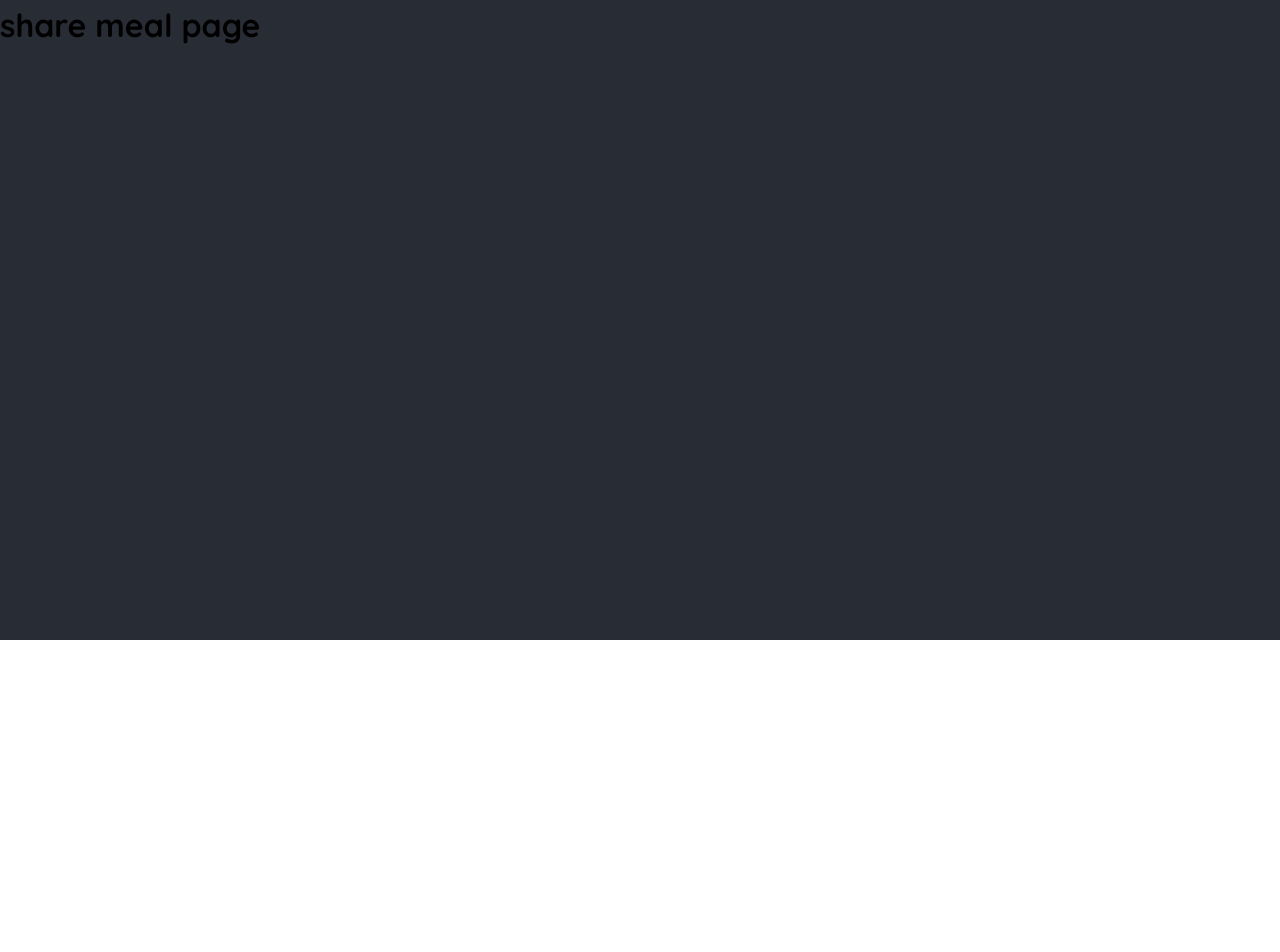
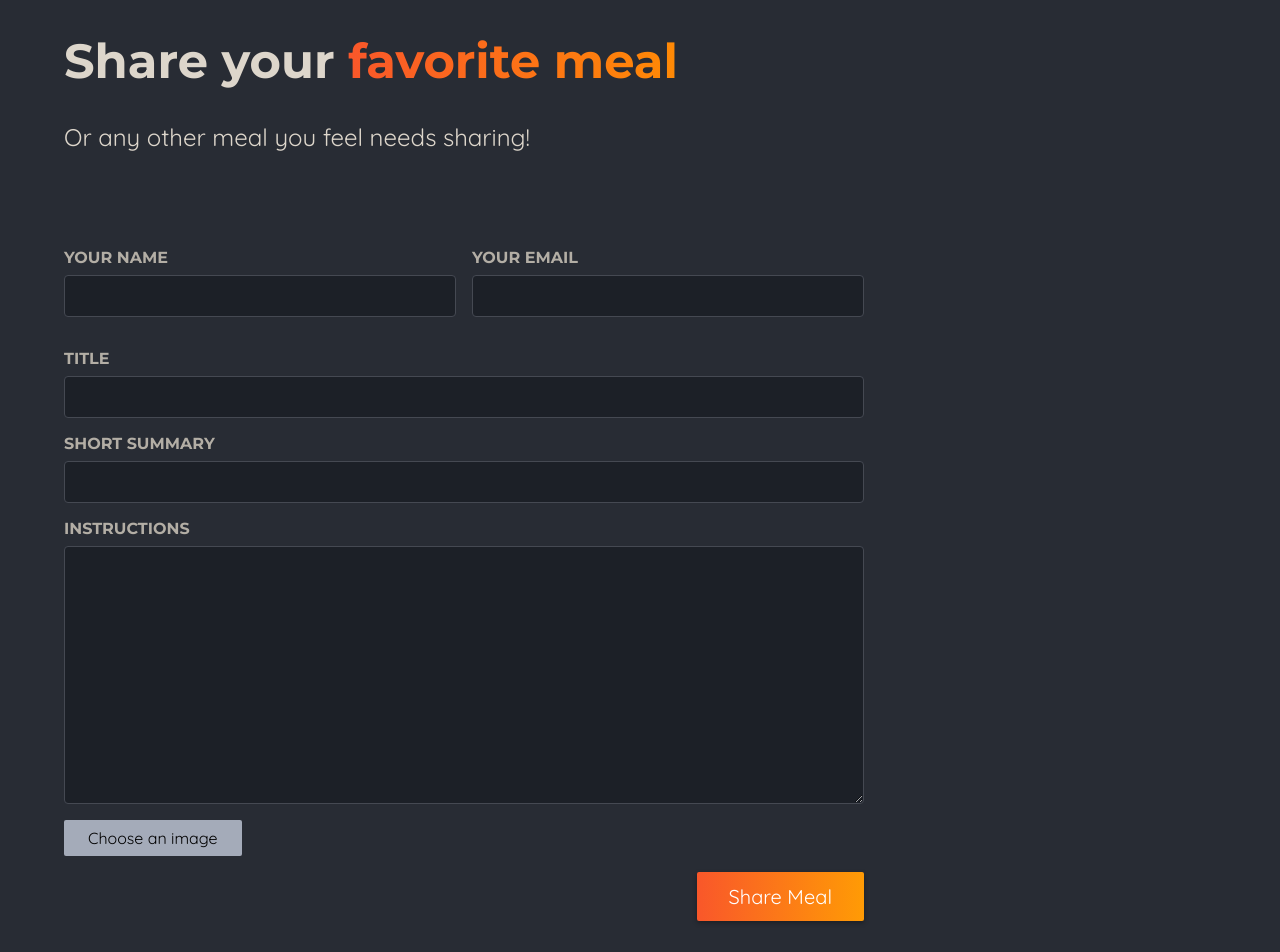
Before and after one commit to janpauldahlke/next-foodies, a Next.js app: page /meals/share in a window 1280 px wide. Shown: the part 160-1112 px from the top of the page. Before the commit the page ends 800 px from the top, so only its background shows below. Built offline with nearby package versions, Linux system fonts and the light colour scheme.

Commit message:
prepage share meal and imagepicker upload

```diff
--- /dev/null
+++ b/app/components/meals/image-picker.js
@@ -0,0 +1,24 @@
+'use client'
+import { useRef } from 'react';
+import styles from './image-picker.module.css'
+
+const MealsImagePicker = ({ label, name }) => {
+
+  const inputRef = useRef();
+  //forwards button action to hidden input to gain more control on styling
+  const handleImagePickerEvent = () => {
+    inputRef.current.click();
+  }
+
+  return (
+    <div className={styles.picker}>
+      <label htmlFor={ name }>{label}</label>
+      <div className={ styles.controls}>
+        <input className={styles.input} id={name} type="file" accept="image/png, image/jpeg" name={name} ref={ inputRef} />
+        <button className={ styles.button } type="button" onClick={handleImagePickerEvent}>Choose an image</button>
+      </div>
+    </div>
+  )
+}
+
+export default MealsImagePicker;
--- /dev/null
+++ b/app/components/meals/image-picker.module.css
@@ -0,0 +1,45 @@
+.controls {
+  display: flex;
+  align-items: flex-start;
+  gap: 1.5rem;
+  margin-bottom: 1rem;
+}
+
+.picker .input {
+  display: none;
+}
+
+.picker .button {
+  border: 0;
+  padding: 0.5rem 1.5rem;
+  background: #a4abb9;
+  border-radius: 2px;
+  cursor: pointer;
+  font: inherit;
+}
+
+.picker .button:hover,
+.picker .button:focus {
+  background: #b3b9c6;
+}
+
+.preview {
+  width: 10rem;
+  height: 10rem;
+  border: 2px solid #a4abb9;
+  display: flex;
+  justify-content: center;
+  align-items: center;
+  text-align: center;
+  color: #a4abb9;
+  position: relative;
+}
+
+.preview p {
+  margin: 0;
+  padding: 1rem;
+}
+
+.preview img {
+  object-fit: cover;
+}
--- a/app/meals/share/page.js
+++ b/app/meals/share/page.js
@@ -1,8 +1,50 @@
-const ShareMealPage = () => {
+import MealsImagePicker from '@/app/components/meals/image-picker';
+import styles from './page.module.css';
 
+export default function ShareMealPage() {
   return (
-    <h1>share meal page</h1>
-  )
+    <>
+      <header className={styles.header}>
+        <h1>
+          Share your <span className={styles.highlight}>favorite meal</span>
+        </h1>
+        <p>Or any other meal you feel needs sharing!</p>
+      </header>
+      <main className={styles.main}>
+        <form className={styles.form}>
+          <div className={styles.row}>
+            <p>
+              <label htmlFor="name">Your name</label>
+              <input type="text" id="name" name="name" required />
+            </p>
+            <p>
+              <label htmlFor="email">Your email</label>
+              <input type="email" id="email" name="email" required />
+            </p>
+          </div>
+          <p>
+            <label htmlFor="title">Title</label>
+            <input type="text" id="title" name="title" required />
+          </p>
+          <p>
+            <label htmlFor="summary">Short Summary</label>
+            <input type="text" id="summary" name="summary" required />
+          </p>
+          <p>
+            <label htmlFor="instructions">Instructions</label>
+            <textarea
+              id="instructions"
+              name="instructions"
+              rows="10"
+              required
+            ></textarea>
+          </p>
+          <MealsImagePicker name="image"></MealsImagePicker>
+          <p className={styles.actions}>
+            <button type="submit">Share Meal</button>
+          </p>
+        </form>
+      </main>
+    </>
+  );
 }
-
-export default ShareMealPage;
--- /dev/null
+++ b/app/meals/share/page.module.css
@@ -0,0 +1,98 @@
+.header {
+  gap: 3rem;
+  margin: 3rem auto 5rem auto;
+  width: 90%;
+  max-width: 75rem;
+  color: #ddd6cb;
+  font-size: 1.5rem;
+}
+
+.header h1 {
+  font-family: 'Montserrat', sans-serif;
+}
+
+.highlight {
+  background: linear-gradient(90deg, #f9572a, #ff8a05);
+  background-clip: text;
+  -webkit-background-clip: text;
+  -webkit-text-fill-color: transparent;
+}
+
+.main {
+  width: 90%;
+  max-width: 75rem;
+  margin: 3rem auto;
+  color: white;
+}
+
+.form {
+  max-width: 50rem;
+}
+
+.form label {
+  display: block;
+  margin-bottom: 0.5rem;
+  font-size: 1rem;
+  font-family: 'Montserrat', sans-serif;
+  text-transform: uppercase;
+  color: #b3aea5;
+  font-weight: bold;
+}
+
+.form input,
+.form textarea {
+  display: block;
+  width: 100%;
+  padding: 0.5rem 1rem;
+  border-radius: 4px;
+  border: 1px solid #454952;
+  background: #1c2027;
+  font-size: 1.25rem;
+  font-family: 'Montserrat', sans-serif;
+  color: #ddd6cb;
+}
+
+.form input:focus,
+.form textarea:focus {
+  outline-color: #f99f2a;
+  background-color: #1f252d;
+}
+
+.row {
+  display: flex;
+  gap: 1rem;
+}
+
+.row p {
+  width: 100%;
+}
+
+.actions {
+  text-align: right;
+}
+
+.actions button {
+  border: 0;
+  padding: 0.75rem 2rem;
+  background: linear-gradient(90deg, #f9572a, #ff9b05);
+  border: none;
+  color: #ffffff;
+  border-radius: 2px;
+  cursor: pointer;
+  font: inherit;
+  font-size: 1.25rem;
+  box-shadow: 0 2px 5px rgba(0, 0, 0, 0.3);
+}
+
+.actions button:hover,
+.actions button:focus {
+  background: linear-gradient(90deg, #fd4715, #f9b241);
+}
+
+.actions button:disabled,
+.actions button:hover:disabled,
+.actions button:focus:disabled {
+  background: #ccc;
+  color: #979797;
+  cursor: not-allowed;
+}
--- a/app/page.module.css
+++ b/app/page.module.css
@@ -17,12 +17,14 @@
 }
 
 .hero h1 {
-  font-size: 2rem;
+  position: relative;
+  z-index: 2;
+  font-size: 2.5rem;
   font-weight: bold;
   font-family: 'Montserrat', sans-serif;
   letter-spacing: 0.15rem;
   text-transform: uppercase;
-  background: linear-gradient(90deg, #f9572a, #ffc905);
+  background: linear-gradient(90deg, #fff, #bcbbbb);
   background-clip: text;
   -webkit-background-clip: text;
   -webkit-text-fill-color: transparent;
```
Also changed, not shown: app/meals/[slug]/not-found.js (added, +10 -0 lines), app/meals/[slug]/page.js (+10 -1 lines).
